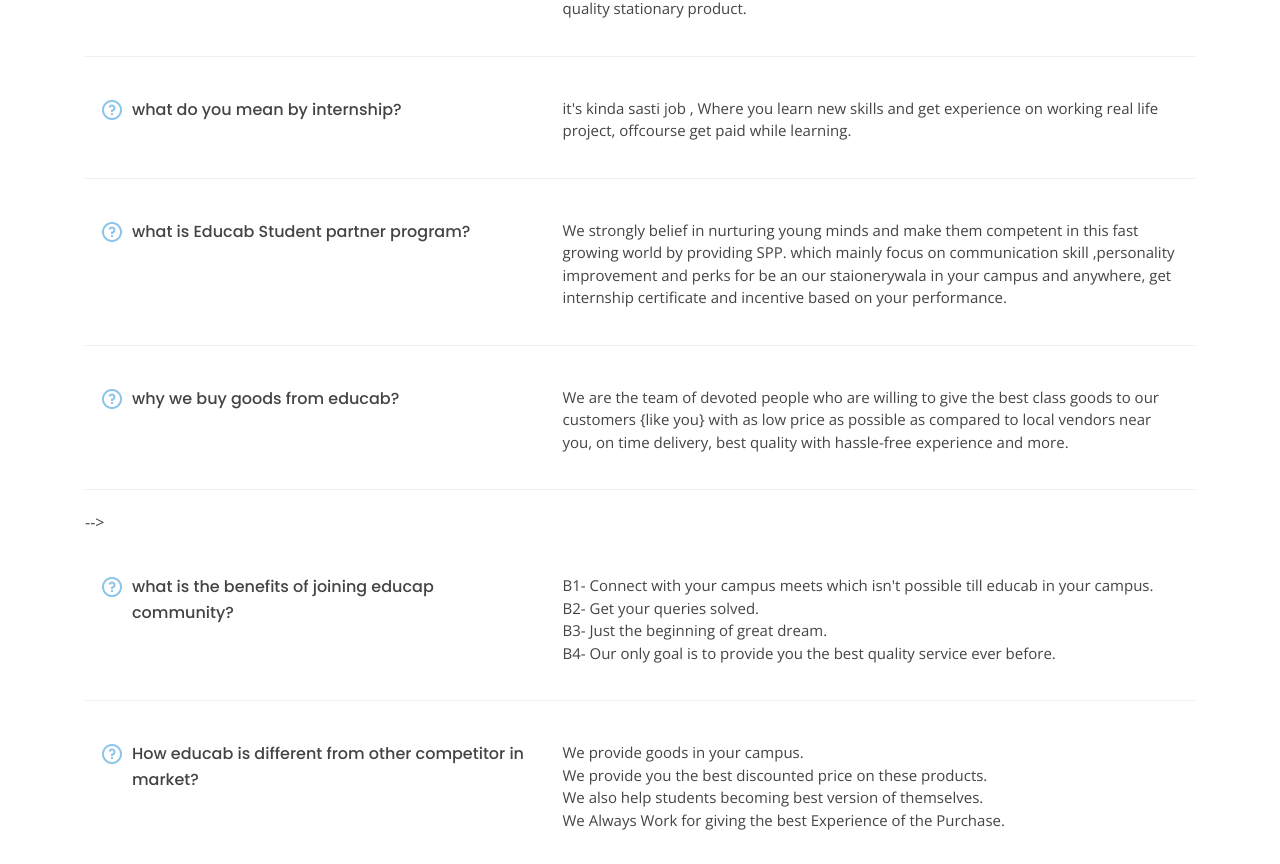
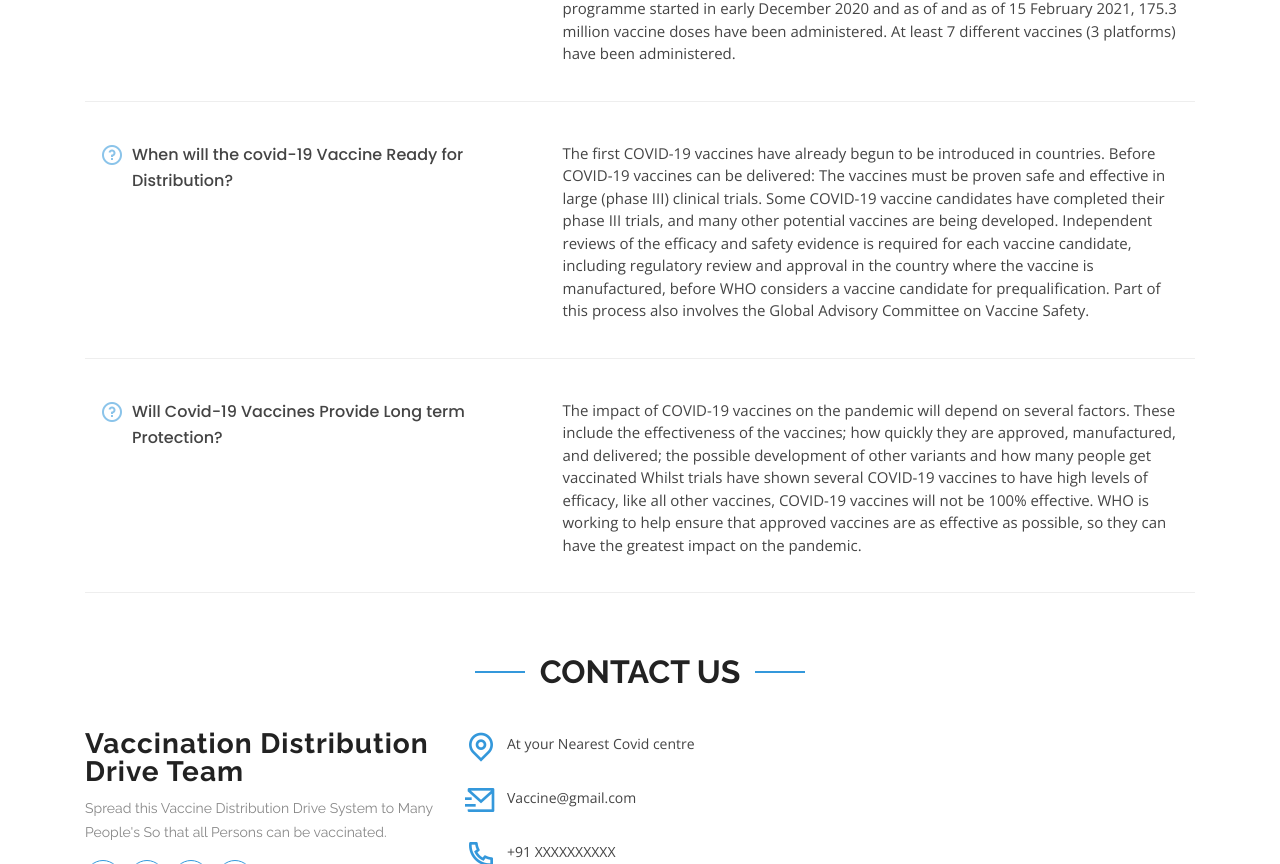
Before and after one commit to Anupamgupta01/Vaccine-DIstributor, a plain HTML site: page index.html in a window 1280 px wide. Shown: the part 1813-2677 px from the top of the page. Drawn offline with nearby package versions, Linux system fonts and the light colour scheme.

Commit message:
Update index.html

```diff
--- a/index.html
+++ b/index.html
@@ -226,11 +226,11 @@
         <div class="row faq-item d-flex align-items-stretch" data-aos="fade-up" data-aos-delay="100">
           <div class="col-lg-5">
             <i class="ri-question-line"></i>
-            <h4>What you have to expect from Educab?</h4>
+            <h4>Is there a Vaccine for Covid-19?</h4>
           </div>
           <div class="col-lg-7">
             <p>
-              On time delivery, As mentioned quality books + deliver to you with lowest price and best quality stationary product.
+              Yes there are now several vaccines that are in use. The first mass vaccination programme started in early December 2020 and as of and as of 15 February 2021, 175.3 million vaccine doses have been administered. At least 7 different vaccines (3 platforms) have been administered.
             </p>
           </div>
         </div><!-- End F.A.Q Item-->
@@ -238,11 +238,15 @@
         <div class="row faq-item d-flex align-items-stretch" data-aos="fade-up" data-aos-delay="200">
           <div class="col-lg-5">
             <i class="ri-question-line"></i>
-            <h4>what do you mean by internship?</h4>
+            <h4>When will the covid-19 Vaccine Ready for Distribution?</h4>
           </div>
           <div class="col-lg-7">
             <p>
-              it's kinda sasti job , Where you learn new skills and get experience on working real life project, offcourse get paid while learning.
+                The first COVID-19 vaccines have already begun to be introduced in countries. Before COVID-19 vaccines can be delivered:
+
+The vaccines must be proven safe and effective in large (phase III) clinical trials.  Some COVID-19 vaccine candidates have completed their phase III trials, and many other potential vaccines are being developed.
+Independent reviews of the efficacy and safety evidence is required for each vaccine candidate, including regulatory review and approval in the country where the vaccine is manufactured, before WHO considers a vaccine candidate for prequalification. Part of this process also involves the Global Advisory Committee on Vaccine Safety.
+
             </p>
           </div>
         </div><!-- End F.A.Q Item-->
@@ -250,53 +254,13 @@
         <div class="row faq-item d-flex align-items-stretch" data-aos="fade-up" data-aos-delay="300">
           <div class="col-lg-5">
             <i class="ri-question-line"></i>
-            <h4>what is Educab Student partner program?</h4>
+            <h4>Will Covid-19 Vaccines Provide Long term Protection?</h4>
           </div>
           <div class="col-lg-7">
             <p>
-              We strongly belief in nurturing young minds and make them competent in this fast growing world by providing SPP. which mainly focus on communication skill ,personality improvement and perks for be an our staionerywala in your campus and anywhere, get internship certificate and incentive based on your performance.
-            </p>
-          </div>
-        </div><!-- End F.A.Q Item-->
+              The impact of COVID-19 vaccines on the pandemic will depend on several factors. These include the effectiveness of the vaccines; how quickly they are approved, manufactured, and delivered; the possible development of other variants and how many people get vaccinated
 
-        <div class="row faq-item d-flex align-items-stretch" data-aos="fade-up" data-aos-delay="400">
-          <div class="col-lg-5">
-            <i class="ri-question-line"></i>
-            <h4>why we buy goods from educab?</h4>
-          </div>
-          <div class="col-lg-7">
-            <p>
-              We are the team of devoted people who are willing to give the best class goods to our customers {like you} with as low price as possible as compared to local vendors near you, on time delivery, best quality with hassle-free experience and more.
-            </p>
-          </div>
-        </div><!-- End F.A.Q Item-->
--->
-        <div class="row faq-item d-flex align-items-stretch" data-aos="fade-up" data-aos-delay="500">
-          <div class="col-lg-5">
-            <i class="ri-question-line"></i>
-            <h4>what is the benefits of joining educap community?</h4>
-          </div>
-          <div class="col-lg-7">
-            <p>
-              B1- Connect with your campus meets which isn't possible till educab in your campus. <br>
-B2- Get your queries solved. <br>
-B3- Just the beginning of great dream. <br>
-B4- Our only goal is to provide you the best quality service ever before.
-            </p>
-          </div>
-        </div><!-- End F.A.Q Item-->
-
-        <div class="row faq-item d-flex align-items-stretch" data-aos="fade-up" data-aos-delay="400">
-          <div class="col-lg-5">
-            <i class="ri-question-line"></i>
-            <h4>How educab is different from other competitor in market?</h4>
-          </div>
-          <div class="col-lg-7">
-            <p>
-              We provide goods in your campus. <br>
-We provide you the best discounted price on these products. <br>
-We also help students becoming best version of themselves. <br>
-We Always Work for giving the best Experience of the Purchase.
+Whilst trials have shown several COVID-19 vaccines to have high levels of efficacy, like all other vaccines, COVID-19 vaccines will not be 100% effective. WHO is working to help ensure that approved vaccines are as effective as possible, so they can have the greatest impact on the pandemic.
             </p>
           </div>
         </div><!-- End F.A.Q Item-->
```
